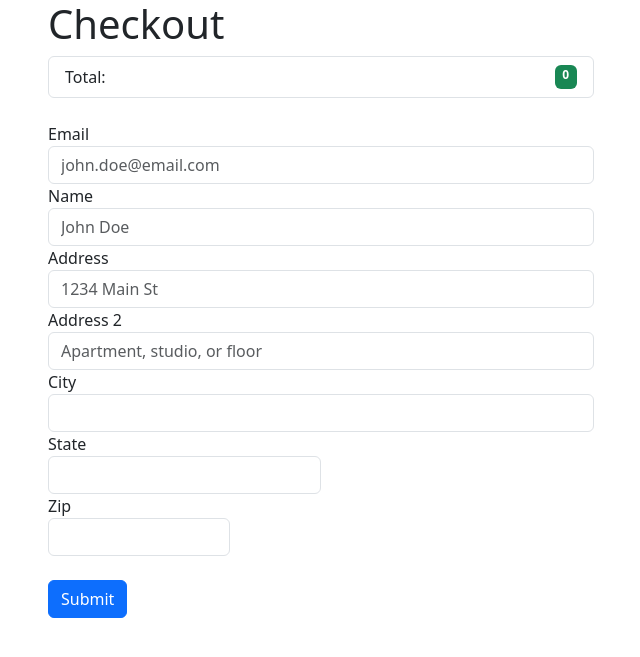
After one commit to IgorLeonenko/ecom_django_site, a Django app: page /checkout/ in a window 1280 px wide. The commit adds this page. Shown: the top 657 px of the page, without its empty margins (34-674 px from the left). Run offline with Django 4.2, Linux system fonts and the light colour scheme.

Commit message:
Add Order model and checkout functionality

```diff
--- a/ecomsite/urls.py
+++ b/ecomsite/urls.py
@@ -22,4 +22,5 @@ urlpatterns = [
     path('admin/', admin.site.urls),
     path('', views.index, name='index'),
     path('products/<int:id>', views.detail, name='detail'),
+    path('checkout/', views.checkout, name='checkout'),
 ]
--- a/shop/admin.py
+++ b/shop/admin.py
@@ -1,4 +1,5 @@
 from django.contrib import admin
-from .models import Product
+from .models import Product, Order
 
 admin.site.register(Product)
+admin.site.register(Order)
--- /dev/null
+++ b/shop/templates/shop/checkout.html
@@ -0,0 +1,100 @@
+{% load static %}
+<!DOCTYPE html>
+<html lang="en">
+<head>
+  <meta charset="UTF-8">
+  <meta http-equiv="X-UA-Compatible" content="IE=edge">
+  <meta name="viewport" content="width=device-width, initial-scale=1.0">
+  <script
+    src="https://code.jquery.com/jquery-3.7.1.min.js"
+    integrity="sha256-/JqT3SQfawRcv/BIHPThkBvs0OEvtFFmqPF/lYI/Cxo="
+    crossorigin="anonymous">
+  </script>
+  <link href="https://cdn.jsdelivr.net/npm/bootstrap@5.3.3/dist/css/bootstrap.min.css" rel="stylesheet" integrity="sha384-QWTKZyjpPEjISv5WaRU9OFeRpok6YctnYmDr5pNlyT2bRjXh0JMhjY6hW+ALEwIH" crossorigin="anonymous">
+  <script src="https://cdn.jsdelivr.net/npm/bootstrap@5.3.3/dist/js/bootstrap.bundle.min.js" integrity="sha384-YvpcrYf0tY3lHB60NNkmXc5s9fDVZLESaAA55NDzOxhy9GkcIdslK1eN7N6jIeHz" crossorigin="anonymous"></script>
+  <link rel="stylesheet" href="{% static 'shop/style.css' %}">
+  <title>Shop</title>
+</head>
+
+<body>
+  <div class="container">
+    <h1>Checkout</h1>
+    <div class="row">
+      <div class="col-md-6">
+        <ul id="list" class="list-group">
+        </ul>
+      </div>
+    </div>
+    <div class="row mt-4">
+      <div class="col-md-6">
+        <form method="POST">
+          {% csrf_token %}
+          <input type="hidden" name="items" id="items"/>
+          <input type="hidden" name="total" id="total"/>
+          <div class="form-row">
+            <div class="form-group">
+              <label for="email">Email</label>
+              <input type="email" class="form-control" id="email" name="email" placeholder="john.doe@email.com">
+            </div>
+            <div class="form-group">
+              <label for="name">Name</label>
+              <input type="text" class="form-control"  id="name" name="name" placeholder="John Doe">
+            </div>
+          </div>
+          <div class="form-group">
+            <label for="address_1">Address</label>
+            <input type="text" class="form-control"  id="address_1" name="address_1" placeholder="1234 Main St">
+          </div>
+          <div class="form-group">
+            <label for="address_2">Address 2</label>
+            <input type="text" class="form-control" id="address_2" name="address_2" placeholder="Apartment, studio, or floor">
+          </div>
+          <div class="form-row">
+            <div class="form-group">
+              <label for="city">City</label>
+              <input type="text" class="form-control" id="city" name="city">
+            </div>
+            <div class="form-group col-md-6">
+              <label for="state">State</label>
+              <input type="text" class="form-control" id="state" name="state">
+            </div>
+            <div class="form-group col-md-4">
+              <label for="zip_code">Zip</label>
+              <input type="text" class="form-control" id="zip_code" name="zip_code">
+            </div>
+          </div>
+          <button type="submit" class="btn btn-primary mt-4">Submit</button>
+        </form>
+      </div>
+    </div>
+  </div>
+
+  <script type="text/javascript">
+    let list = document.getElementById('list')
+    if(localStorage.getItem('cart') === null){
+      list.innerHTML = ""
+      var cart = {}
+    } else {
+      cart = JSON.parse(localStorage.getItem('cart'))
+    }
+    let total = 0
+
+    for(item in cart) {
+      let name = cart[item][1]
+      let quantity = cart[item][0]
+      let price = cart[item][2]
+      total += price
+
+      let li = document.createElement('li')
+      li.className = 'list-group-item d-flex justify-content-between align-items-center'
+      li.innerHTML = `${name} <span class="badge bg-primary">${quantity}</span> <span class="badge bg-success">${price}</span>`
+      list.appendChild(li)
+    }
+    let liTotal = document.createElement('li')
+    liTotal.className = 'list-group-item d-flex justify-content-between'
+    liTotal.innerHTML = `Total: <span class="badge bg-success">${total}</span>`
+    list.appendChild(liTotal)
+    document.getElementById("total").value = total
+    document.getElementById("items").value = JSON.stringify(cart)
+  </script>
+</body>
--- a/shop/views.py
+++ b/shop/views.py
@@ -1,6 +1,6 @@
 from django.shortcuts import render
 from django.core.paginator import Paginator
-from .models import Product
+from .models import Product, Order
 
 def index(request):
     products = Product.objects.all()
@@ -21,3 +21,23 @@ def index(request):
 def detail(request, id):
     product = Product.objects.get(id=id)
     return render(request, 'shop/detail.html', { "product": product })
+
+def checkout(request):
+    if request.method == "POST":
+        name = request.POST.get('name', '')
+        email = request.POST.get('email', '')
+        address_1 = request.POST.get('address_1', '')
+        address_2 = request.POST.get('address_2', '')
+        address = f"{address_1} {address_2}"
+        city = request.POST.get('city', '')
+        state = request.POST.get('state', '')
+        zip_code = request.POST.get('zip_code', '')
+        items = request.POST.get('items', '')
+        total = request.POST.get('total', '')
+
+        print(f"Total: {items}")
+
+        order = Order(name=name, email=email, address=address, city=city, state=state, zip_code=zip_code, items=items, total=float(total))
+        order.save()
+
+    return render(request, 'shop/checkout.html')
```
Also changed, not shown: shop/models.py (+11 -0 lines), shop/templates/shop/index.html (+27 -11 lines), shop/migrations/0002_order.py (added).
